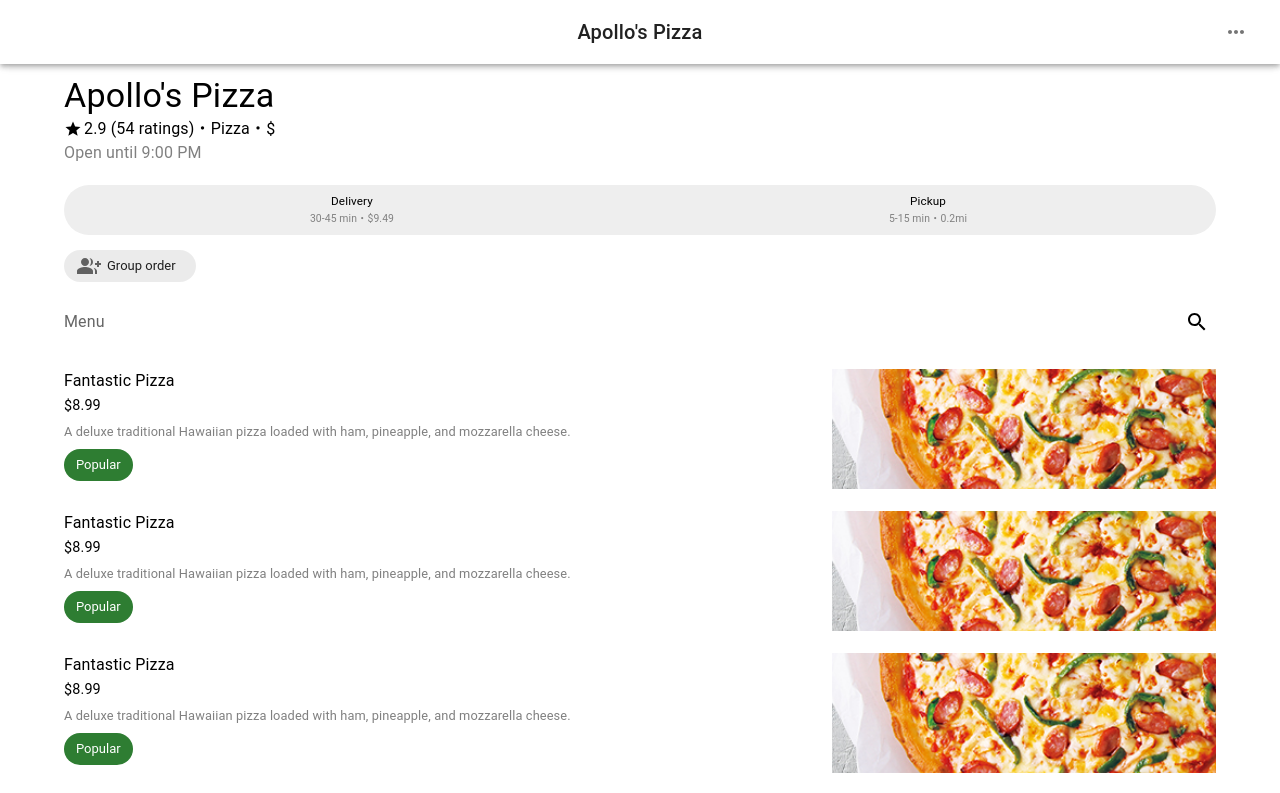
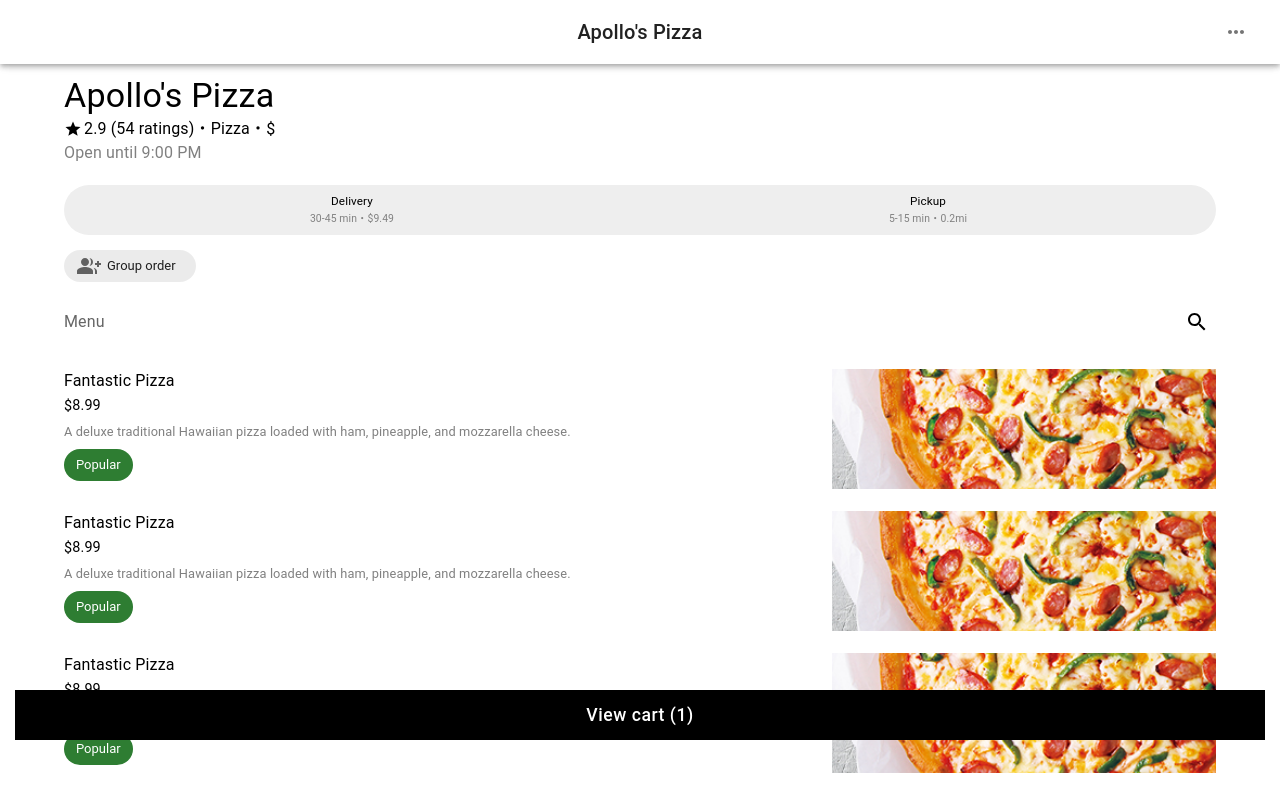
Before and after one commit to ytsujiii/foobar-eats, a React (Create React App) app in the folder frontend/: page /items in a window 1280 px wide. Shown: the top 793 px of the page. Built offline with nearby package versions, Linux system fonts and the light colour scheme; the HTML template or start-up script is replaced by a standard one.

Commit message:
feat: カートの表示・非表示切り替えボタン

```diff
--- a/frontend/src/pages/ItemListPage.module.scss
+++ b/frontend/src/pages/ItemListPage.module.scss
@@ -13,3 +13,24 @@
     margin: 15px 0;
   }
 }
+
+.view-cart-button-wrapper {
+  position: fixed;
+  height: 80px;
+  width: 100%;
+  bottom: 0;
+  display: flex;
+  justify-content: center;
+  padding-bottom: 30px;
+
+  .view-cart-button {
+    background-color: black;
+    color: white;
+    width: 100%;
+    margin: 0 15px;
+    text-transform: none;
+    border-radius: 0;
+    height: 50px;
+    font-size: 1.1em;
+  }
+}
--- a/frontend/src/pages/ItemListPage.tsx
+++ b/frontend/src/pages/ItemListPage.tsx
@@ -1,4 +1,4 @@
-import { Container, Typography } from "@mui/material";
+import { Button, Container, Typography } from "@mui/material";
 import React from "react";
 import { useNavigate } from "react-router-dom";
 import AbstractRow from "../components/AbstractRow";
@@ -28,6 +28,9 @@ const ItemListPage = (): React.ReactElement => {
         <MenuRow onClick={() => navigate("/items/1")} />
         <MenuRow onClick={() => navigate("/items/1")} />
       </Container>
+      <div className={styles["view-cart-button-wrapper"]}>
+        <Button className={styles["view-cart-button"]}>View cart (1)</Button>
+      </div>
     </>
   );
 };
```
